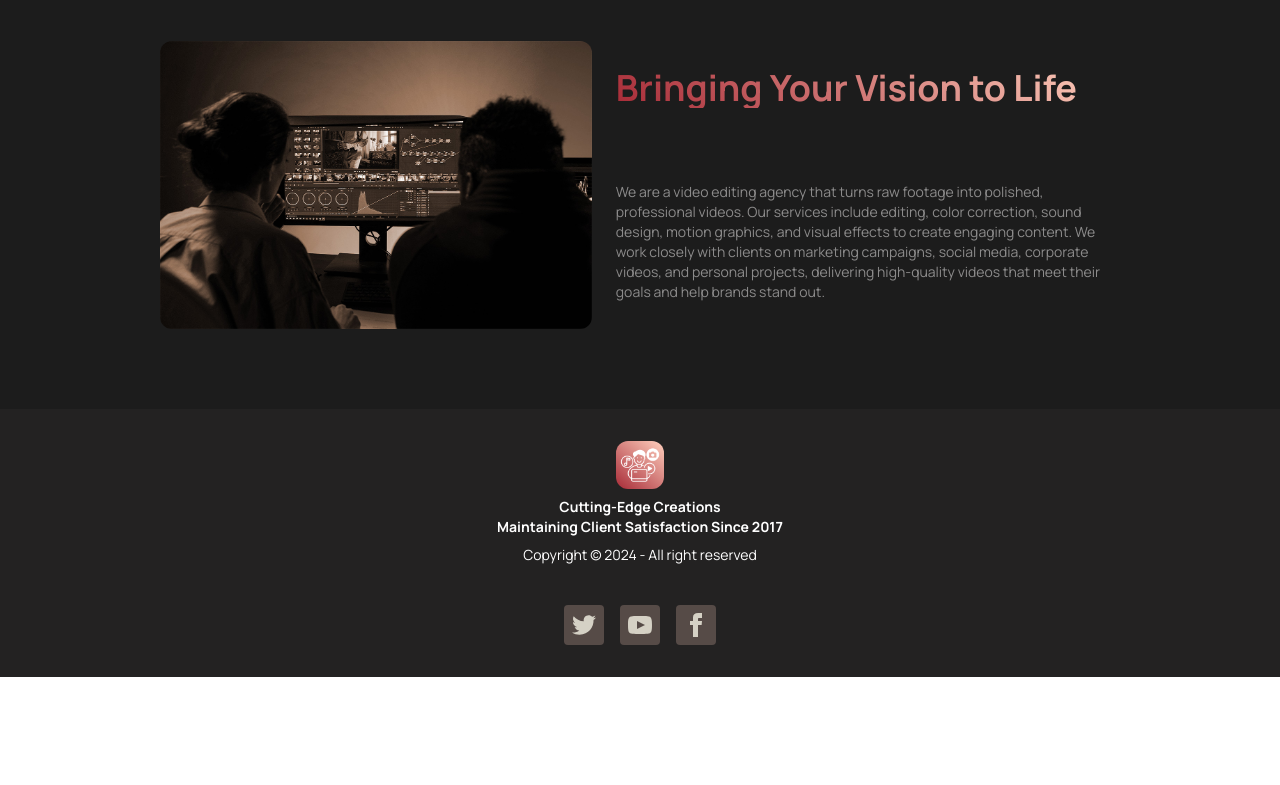
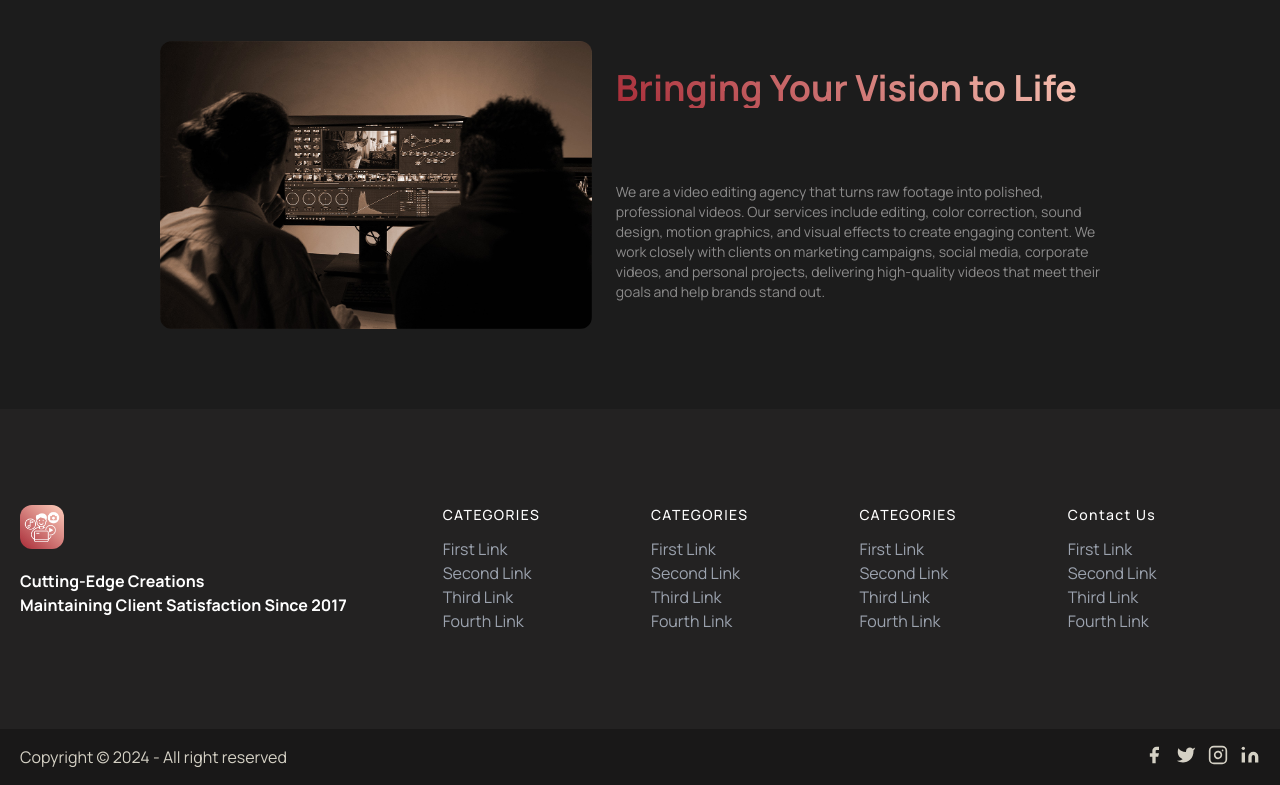
Before and after one commit to rakib00-dev/mr-imadguengi-portfolio-website, a React (Vite) app: page / in a window 1280 px wide. Shown: the part 2915-3700 px from the top of the page. Before the commit the page ends 3592 px from the top, so only its background shows below. Built offline with nearby package versions, Linux system fonts and the light colour scheme.

Commit message:
added footer section

```diff
--- a/src/components/Footer.jsx
+++ b/src/components/Footer.jsx
@@ -1,20 +1,19 @@
 const Footer = () => {
   return (
-    <footer
-      id="contact"
-      className="paddings innerWidth footer footer-center bg-[#232222] p-10 "
-    >
-      <aside className="*:text-white">
+    <footer class="text-gray-400 bg-[#232222] body-font">
+      <div class="max-w-7xl w-full container px-5 py-24 mx-auto flex md:items-center lg:items-start md:flex-row md:flex-nowrap flex-wrap flex-col">
+        <aside className="*:text-white grid gap-5">
           <div
             style={{ background: 'var(--logo-gradient)' }}
-          className="fill-white p-1 rounded-xl "
+            className="fill-white p-1 rounded-xl size-11"
           >
             <img
               loading="lazy"
               src="./assets/images/navbar/logo1.png"
               alt="logo"
               width={40}
-            className="filter invert saturate-200 brightness-[110%] contrast-[101%]"
+              height={40}
+              className="filter invert saturate-200 brightness-[110%] contrast-[101%] "
             />
           </div>
           <p className="font-bold">
@@ -22,45 +21,148 @@
             <br />
             Maintaining Client Satisfaction Since 2017
           </p>
+        </aside>
+        <div class="flex-grow flex flex-wrap md:pl-20 -mb-10 md:mt-0 mt-10 md:text-left text-center">
+          <div class="lg:w-1/4 md:w-1/2 w-full px-4">
+            <h2 class="title-font font-medium text-white tracking-widest text-sm mb-3">
+              CATEGORIES
+            </h2>
+            <nav class="list-none mb-10">
+              <li>
+                <a class="text-gray-400 hover:text-white">First Link</a>
+              </li>
+              <li>
+                <a class="text-gray-400 hover:text-white">Second Link</a>
+              </li>
+              <li>
+                <a class="text-gray-400 hover:text-white">Third Link</a>
+              </li>
+              <li>
+                <a class="text-gray-400 hover:text-white">Fourth Link</a>
+              </li>
+            </nav>
+          </div>
+          <div class="lg:w-1/4 md:w-1/2 w-full px-4">
+            <h2 class="title-font font-medium text-white tracking-widest text-sm mb-3">
+              CATEGORIES
+            </h2>
+            <nav class="list-none mb-10">
+              <li>
+                <a class="text-gray-400 hover:text-white">First Link</a>
+              </li>
+              <li>
+                <a class="text-gray-400 hover:text-white">Second Link</a>
+              </li>
+              <li>
+                <a class="text-gray-400 hover:text-white">Third Link</a>
+              </li>
+              <li>
+                <a class="text-gray-400 hover:text-white">Fourth Link</a>
+              </li>
+            </nav>
+          </div>
+          <div class="lg:w-1/4 md:w-1/2 w-full px-4">
+            <h2 class="title-font font-medium text-white tracking-widest text-sm mb-3">
+              CATEGORIES
+            </h2>
+            <nav class="list-none mb-10">
+              <li>
+                <a class="text-gray-400 hover:text-white">First Link</a>
+              </li>
+              <li>
+                <a class="text-gray-400 hover:text-white">Second Link</a>
+              </li>
+              <li>
+                <a class="text-gray-400 hover:text-white">Third Link</a>
+              </li>
+              <li>
+                <a class="text-gray-400 hover:text-white">Fourth Link</a>
+              </li>
+            </nav>
+          </div>
+          <div class="lg:w-1/4 md:w-1/2 w-full px-4">
+            <h2 class="title-font font-medium text-white tracking-widest text-sm mb-3">
+              Contact Us
+            </h2>
+            <nav class="list-none mb-10">
+              <li>
+                <a class="text-gray-400 hover:text-white">First Link</a>
+              </li>
+              <li>
+                <a class="text-gray-400 hover:text-white">Second Link</a>
+              </li>
+              <li>
+                <a class="text-gray-400 hover:text-white">Third Link</a>
+              </li>
+              <li>
+                <a class="text-gray-400 hover:text-white">Fourth Link</a>
+              </li>
+            </nav>
+          </div>
+        </div>
+      </div>
+      <div class="bg-[#161515] bg-opacity-75">
+        <div class="container max-w-7xl w-full mx-auto py-4 px-5 flex flex-wrap flex-col sm:flex-row">
           <p>Copyright © {new Date().getFullYear()} - All right reserved</p>
-      </aside>
-      <nav>
-        <div className="grid grid-flow-col gap-4 *:cursor-pointer ">
-          <a className="rounded p-2 transition-all  bg-[#564b47] hover:bg-[#ecb29b] hover:*:invert">
+          <span class="inline-flex sm:ml-auto sm:mt-0 mt-2 justify-center sm:justify-start">
+            <a class="text-gray-400">
               <svg
-              xmlns="http://www.w3.org/2000/svg"
-              width="24"
-              height="24"
+                fill="currentColor"
+                stroke-linecap="round"
+                stroke-linejoin="round"
+                stroke-width="2"
+                class="w-5 h-5"
                 viewBox="0 0 24 24"
-              className="fill-current"
               >
-              <path d="M24 4.557c-.883.392-1.832.656-2.828.775 1.017-.609 1.798-1.574 2.165-2.724-.951.564-2.005.974-3.127 1.195-.897-.957-2.178-1.555-3.594-1.555-3.179 0-5.515 2.966-4.797 6.045-4.091-.205-7.719-2.165-10.148-5.144-1.29 2.213-.669 5.108 1.523 6.574-.806-.026-1.566-.247-2.229-.616-.054 2.281 1.581 4.415 3.949 4.89-.693.188-1.452.232-2.224.084.626 1.956 2.444 3.379 4.6 3.419-2.07 1.623-4.678 2.348-7.29 2.04 2.179 1.397 4.768 2.212 7.548 2.212 9.142 0 14.307-7.721 13.995-14.646.962-.695 1.797-1.562 2.457-2.549z"></path>
+                <path d="M18 2h-3a5 5 0 00-5 5v3H7v4h3v8h4v-8h3l1-4h-4V7a1 1 0 011-1h3z"></path>
               </svg>
             </a>
-          <a className="rounded p-2 transition-all bg-[#564b47] hover:bg-[#ecb29b] hover:*:invert">
+            <a class="ml-3 text-gray-400">
               <svg
-              xmlns="http://www.w3.org/2000/svg"
-              width="24"
-              height="24"
+                fill="currentColor"
+                stroke-linecap="round"
+                stroke-linejoin="round"
+                stroke-width="2"
+                class="w-5 h-5"
                 viewBox="0 0 24 24"
-              className="fill-current"
               >
-              <path d="M19.615 3.184c-3.604-.246-11.631-.245-15.23 0-3.897.266-4.356 2.62-4.385 8.816.029 6.185.484 8.549 4.385 8.816 3.6.245 11.626.246 15.23 0 3.897-.266 4.356-2.62 4.385-8.816-.029-6.185-.484-8.549-4.385-8.816zm-10.615 12.816v-8l8 3.993-8 4.007z"></path>
+                <path d="M23 3a10.9 10.9 0 01-3.14 1.53 4.48 4.48 0 00-7.86 3v1A10.66 10.66 0 013 4s-4 9 5 13a11.64 11.64 0 01-7 2c9 5 20 0 20-11.5a4.5 4.5 0 00-.08-.83A7.72 7.72 0 0023 3z"></path>
               </svg>
             </a>
-          <a className="rounded p-2 transition-all bg-[#564b47] hover:bg-[#ecb29b] hover:*:invert">
+            <a class="ml-3 text-gray-400">
               <svg
-              xmlns="http://www.w3.org/2000/svg"
-              width="24"
-              height="24"
+                fill="none"
+                stroke="currentColor"
+                stroke-linecap="round"
+                stroke-linejoin="round"
+                stroke-width="2"
+                class="w-5 h-5"
                 viewBox="0 0 24 24"
-              className="fill-current"
               >
-              <path d="M9 8h-3v4h3v12h5v-12h3.642l.358-4h-4v-1.667c0-.955.192-1.333 1.115-1.333h2.885v-5h-3.808c-3.596 0-5.192 1.583-5.192 4.615v3.385z"></path>
+                <rect width="20" height="20" x="2" y="2" rx="5" ry="5"></rect>
+                <path d="M16 11.37A4 4 0 1112.63 8 4 4 0 0116 11.37zm1.5-4.87h.01"></path>
               </svg>
             </a>
+            <a class="ml-3 text-gray-400">
+              <svg
+                fill="currentColor"
+                stroke="currentColor"
+                stroke-linecap="round"
+                stroke-linejoin="round"
+                stroke-width="0"
+                class="w-5 h-5"
+                viewBox="0 0 24 24"
+              >
+                <path
+                  stroke="none"
+                  d="M16 8a6 6 0 016 6v7h-4v-7a2 2 0 00-2-2 2 2 0 00-2 2v7h-4v-7a6 6 0 016-6zM2 9h4v12H2z"
+                ></path>
+                <circle cx="4" cy="4" r="2" stroke="none"></circle>
+              </svg>
+            </a>
+          </span>
         </div>
-      </nav>
+      </div>
     </footer>
   );
 };
```
Lines whose indentation alone changed are shown as unchanged.
